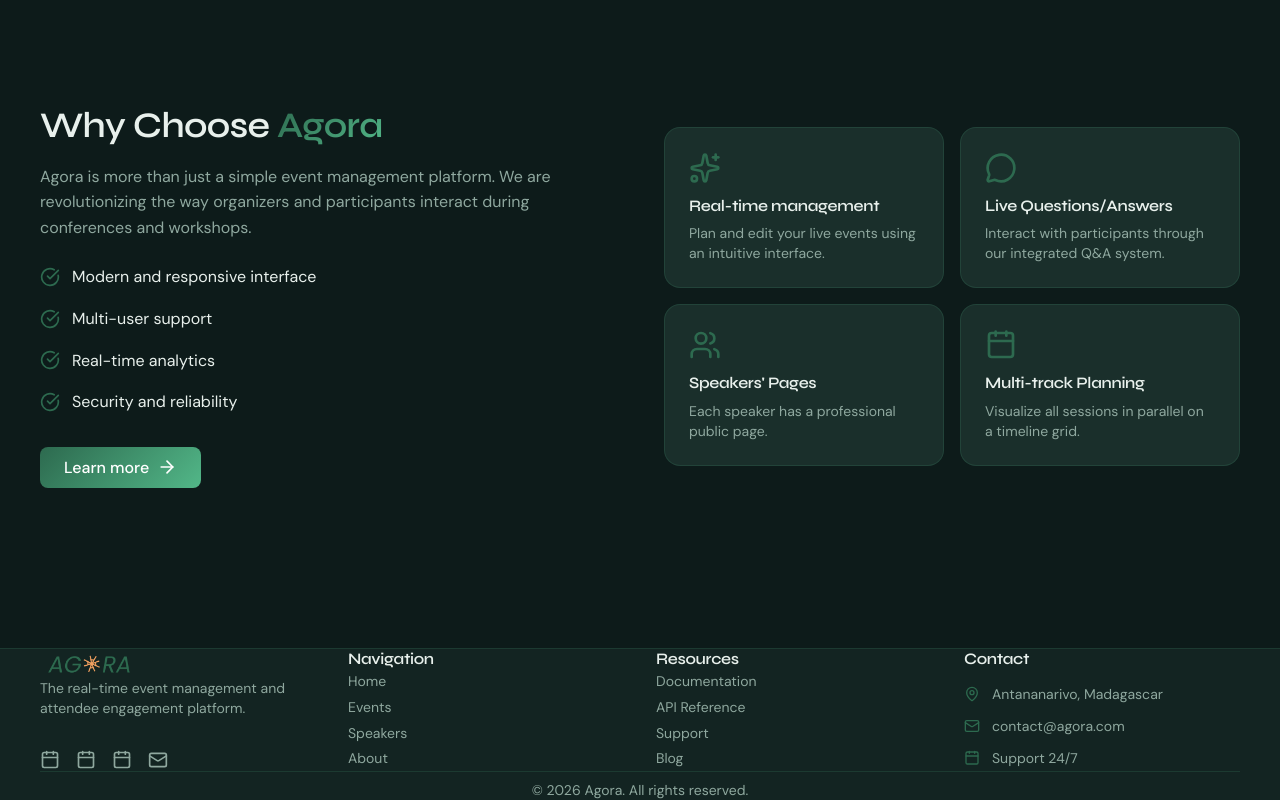
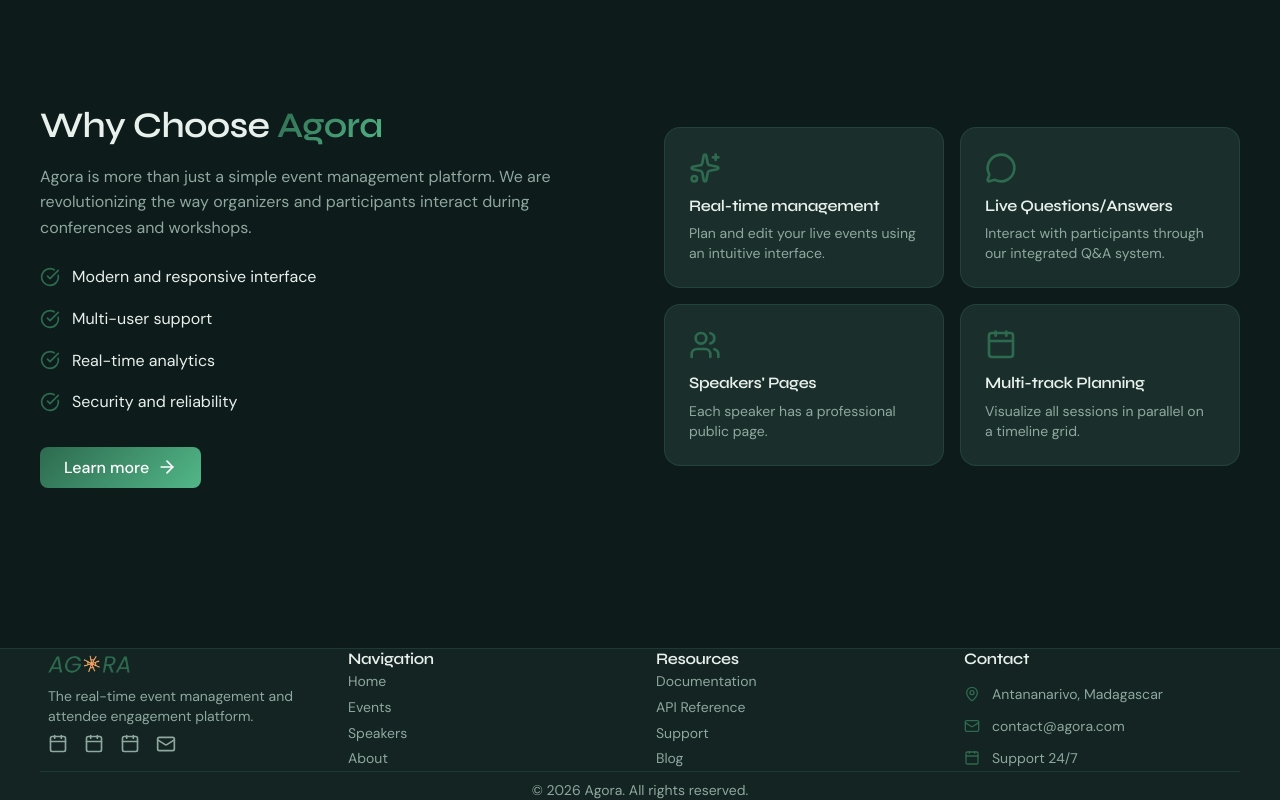
Before and after one commit to FullStack-Collective/event-sync-frontend, a Next.js app: page / in a window 1280 px wide. Shown: the part 1949-2749 px from the top of the page. Built offline with nearby package versions, Linux system fonts and the light colour scheme; no server answers.

Commit message:
feat(public-footer): ajust the margin of the brand section

```diff
--- a/src/components/home/layout/PublicFooter.tsx
+++ b/src/components/home/layout/PublicFooter.tsx
@@ -25,10 +25,10 @@ export function PublicFooter() {
                 />
               </div>
             </Link>
-            <p className="text-text-muted text-sm">
+            <p className="pl-2 my-2 text-text-muted text-sm">
               The real-time event management and attendee engagement platform.
             </p>
-            <div className="flex gap-4 pt-4">
+            <div className="pl-2 flex gap-4">
               <a href="#" className="text-text-muted hover:text-primary transition-colors">
                 <Calendar className="w-5 h-5" />
               </a>
```
